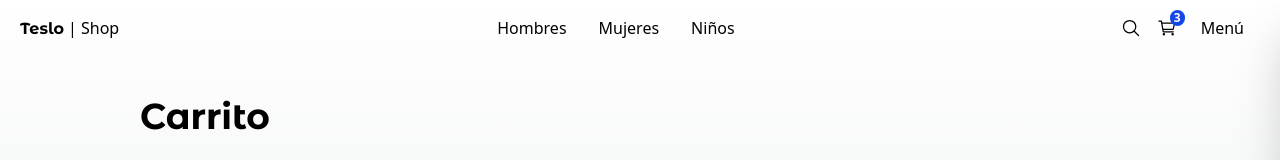
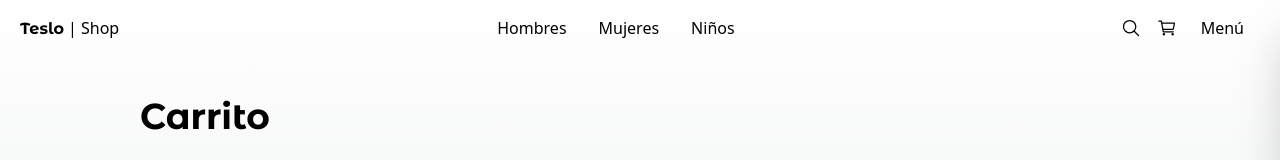
Before and after one commit to juanovni/nextjs-prisma-shop, a Next.js app: page /cart in a window 1280 px wide. Shown: the top 160 px of the page. Built offline with nearby package versions, Linux system fonts and the light colour scheme.

Commit message:
Added the  getTotalItems function

```diff
--- a/src/components/ui/top-menu/TopMenu.tsx
+++ b/src/components/ui/top-menu/TopMenu.tsx
@@ -1,15 +1,23 @@
 'use client';
 
+import { useState, useEffect } from 'react';
 import Link from 'next/link';
 import { IoSearchOutline, IoCartOutline } from 'react-icons/io5';
 
 import { titleFont } from '@/config/fonts';
 import { useUIStore } from '@/store';
+import { useCartStore } from '@/store/cart/cart-store';
 
 
 export const TopMenu = () => {
+  const totalItemsInCart = useCartStore(state => state.getTotalItems());
+  const openSideMenu = useUIStore(state => state.openSideMenu);
+  const [loaded, setLoaded] = useState(false);
 
-  const openSideMenu = useUIStore(state => state.openSideMenu);
+  useEffect(() => {
+    setLoaded(true);
+  }, []);
+
 
   return (
     <nav className="flex px-5 justify-between items-center w-full">
@@ -32,7 +40,6 @@ export const TopMenu = () => {
 
       </div>
 
-
       {/* Search, Cart, Menu */}
       <div className="flex items-center">
 
@@ -42,9 +49,11 @@ export const TopMenu = () => {
 
         <Link href="/cart" className="mx-2">
           <div className="relative">
-            <span className="absolute text-xs px-1 rounded-full font-bold -top-2 -right-2 bg-blue-700 text-white">
-              3
-            </span>
+            {(loaded && totalItemsInCart > 0) && (
+              <span className="absolute text-xs px-1 rounded-full font-bold -top-2 -right-2 bg-blue-700 text-white">
+                {totalItemsInCart}
+              </span>
+            )}
             <IoCartOutline className="w-5 h-5" />
           </div>
         </Link>
--- a/src/store/cart/cart-store.ts
+++ b/src/store/cart/cart-store.ts
@@ -3,7 +3,11 @@ import { create } from "zustand";
 import { persist } from "zustand/middleware";
 
 interface State {
+  //States
   cart: CartProduct[];
+
+  // Methods
+  getTotalItems: () => number;
   addProductTocart: (product: CartProduct) => void;
 
 }
@@ -12,7 +16,14 @@ export const useCartStore = create<State>()(
   // El persist recibe como segundo argumento para sincronizarlo con el localstorage
   persist(
     (set, get) => ({
+      //States
       cart: [],
+
+      // Methods
+      getTotalItems: () => {
+        const { cart } = get();
+        return cart.reduce((total, item) => total + item.quantity, 0);
+      },
 
       addProductTocart: (product: CartProduct) => {
         const { cart } = get();
```
